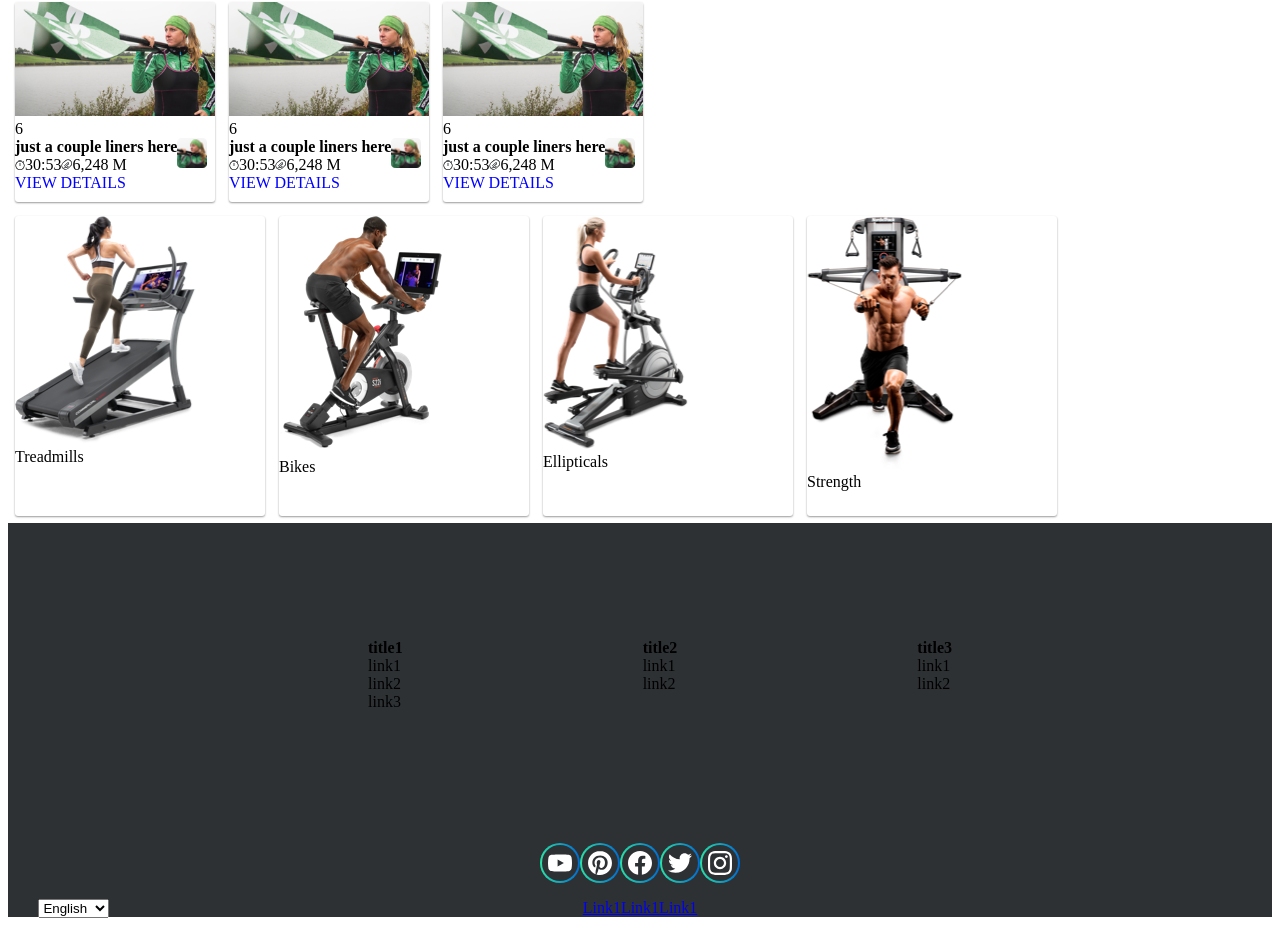
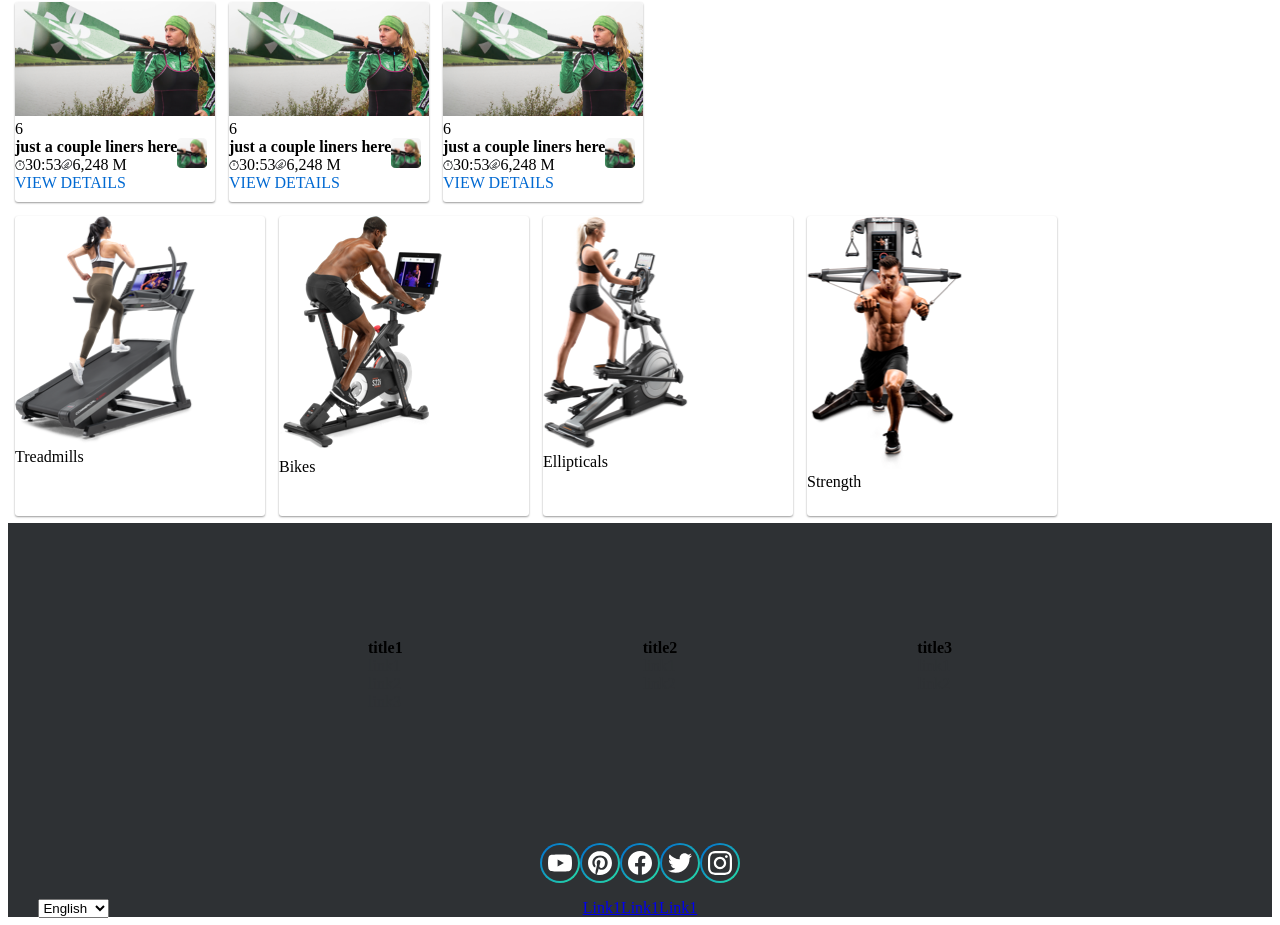
Before and after one commit to patientbongo/frontend-exam, a React (Create React App) app: page / in a window 1280 px wide. Shown: the part 1119-2044 px from the top of the page. Built offline with nearby package versions, Linux system fonts and the light colour scheme.

Commit message:
Set up global colors object

```diff
--- a/src/components/DesktopLibrary/BlogPost.styles.js
+++ b/src/components/DesktopLibrary/BlogPost.styles.js
@@ -1,3 +1,5 @@
+import { colors } from "../Shared/sharedStyles";
+
 export const styles = {
   author: {
     width: "30px",
@@ -5,7 +7,7 @@ export const styles = {
   },
   details: {},
   detailsButton: {
-    color: "blue",
+    color: colors.blue,
   },
   image: {
     width: "100%",
--- a/src/components/Footer/Footer.styles.js
+++ b/src/components/Footer/Footer.styles.js
@@ -1,18 +1,17 @@
+import { colors } from "../Shared/sharedStyles";
+
 export const styles = {
   parent: {
-    backgroundColor: "#2e3134",
+    backgroundColor: colors.darkGrey,
   },
   bottomBar: { display: "flex", justifyContent: "center" },
   links: {
-    border: "1px solid black",
     height: "200px",
   },
   social: {
-    border: "1px solid black",
     height: "50px",
   },
   legal: {
-    border: "1px solid black",
     height: "50px",
   },
 };
--- a/src/components/Footer/LinkColumn.styles.js
+++ b/src/components/Footer/LinkColumn.styles.js
@@ -1,3 +1,5 @@
+import { colors } from "../Shared/sharedStyles";
+
 export const styles = {
   parent: {
     display: "flex",
@@ -7,7 +9,7 @@ export const styles = {
   header: {},
   link: {
     textDecoration: "none",
-    color: "black",
+    color: colors.darkGrey,
   },
   list: {
     listStyle: "none",
--- a/src/components/Footer/SocialButtons.styles.js
+++ b/src/components/Footer/SocialButtons.styles.js
@@ -1,3 +1,5 @@
+import { colors } from "../Shared/sharedStyles";
+
 export const styles = {
   parent: { display: "flex", justifyContent: "center" },
   list: {
@@ -9,7 +11,7 @@ export const styles = {
     justifyContent: "center",
     alignItems: "center",
     listStyle: "none",
-    background: "linear-gradient(270deg,#0069d2,#28e1a5)",
+    background: colors.blueGreenGradient,
     borderRadius: "50%",
     width: "40px",
     height: "40px",
@@ -19,7 +21,7 @@ export const styles = {
     display: "flex",
     justifyContent: "center",
     alignItems: "center",
-    backgroundColor: "#2e3134",
+    backgroundColor: colors.darkGrey,
     borderRadius: "50%",
     height: "90%",
     width: "90%",
--- /dev/null
+++ b/src/components/Shared/sharedStyles.js
@@ -0,0 +1,8 @@
+export const colors = {
+  blue: "#0069d2",
+  darkGreyTransparent: "rgba(46,49,52,.8)",
+  darkGrey: "#2e3134",
+  lightGray: "rgba(21,21,21,.54)",
+  blueGreenGradient: "linear-gradient(135deg,#0069d2,#28e1a5)",
+  white: "#ffffff",
+};
```
